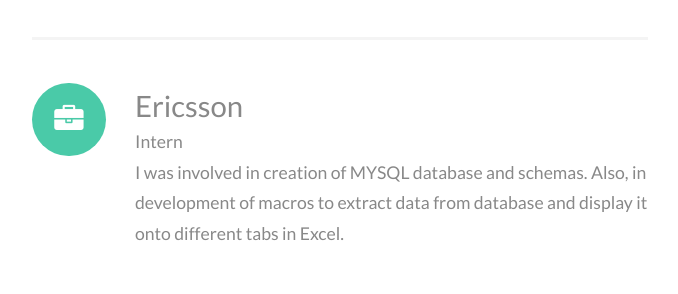
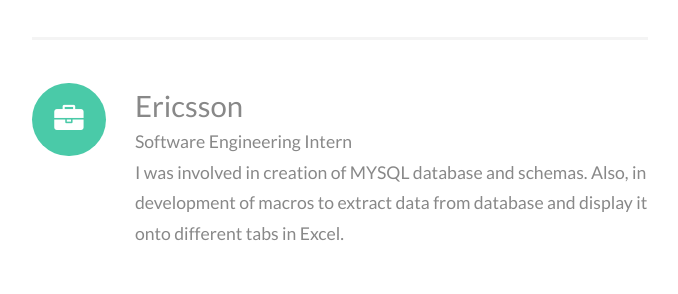
Before and after one commit to NamDL/NamDL.github.io, a plain HTML site: page index.html in a window 1280 px wide. Shown: the part 2320-2614 px from the top of the page, without its empty margins (153-831 px from the left). Drawn offline with Linux system fonts and the light colour scheme.

Commit message:
Update Ericsson

```diff
--- a/index.html
+++ b/index.html
@@ -109,7 +109,7 @@
 										</article>
 										<article>
 											<ul class="feature-icons">
-												<li class="educationText fa-briefcase">Ericsson<span style="font-size:0.6em"><br>Intern<br>I was involved in creation of MYSQL database and schemas. Also, in development of macros to extract data from database and display it onto different tabs in Excel.<span></li></li>
+												<li class="educationText fa-briefcase">Ericsson<span style="font-size:0.6em"><br>Software Engineering Intern<br>I was involved in creation of MYSQL database and schemas. Also, in development of macros to extract data from database and display it onto different tabs in Excel.<span></li></li>
 											</ul>
 										</article>
 									</div>
```
